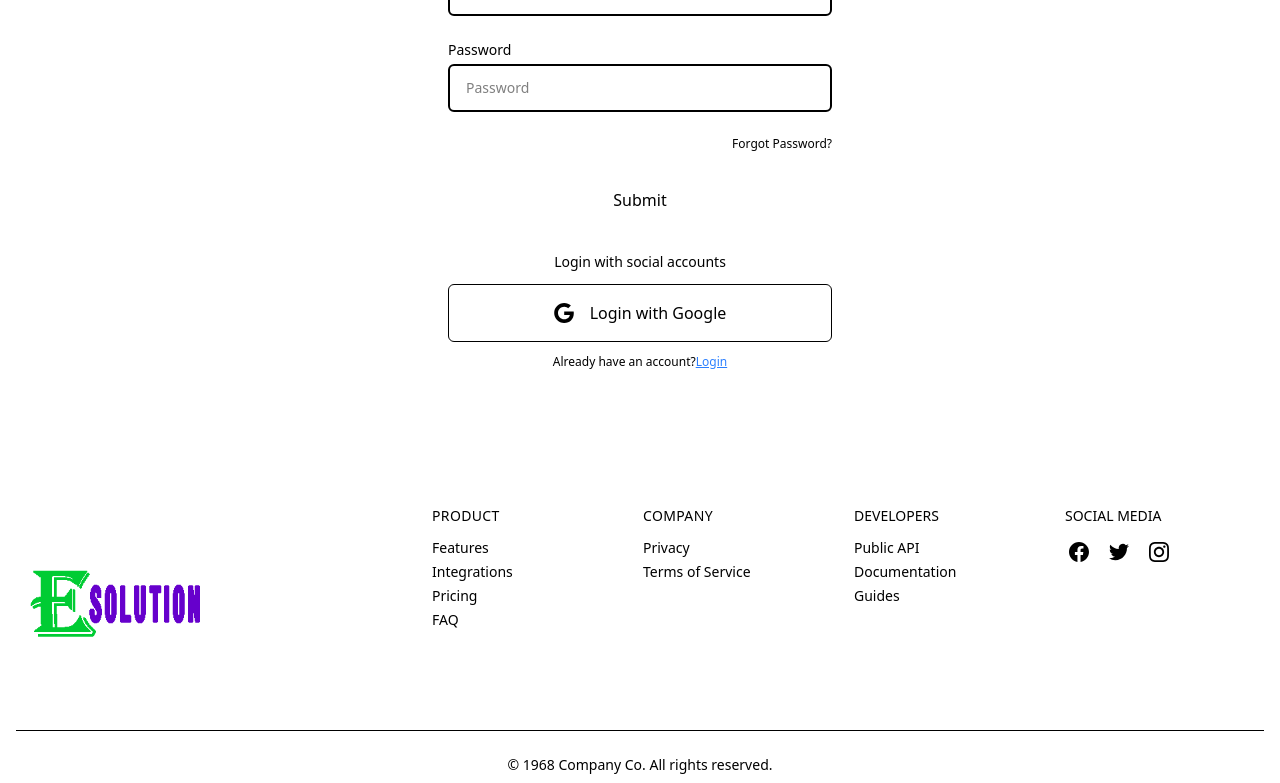
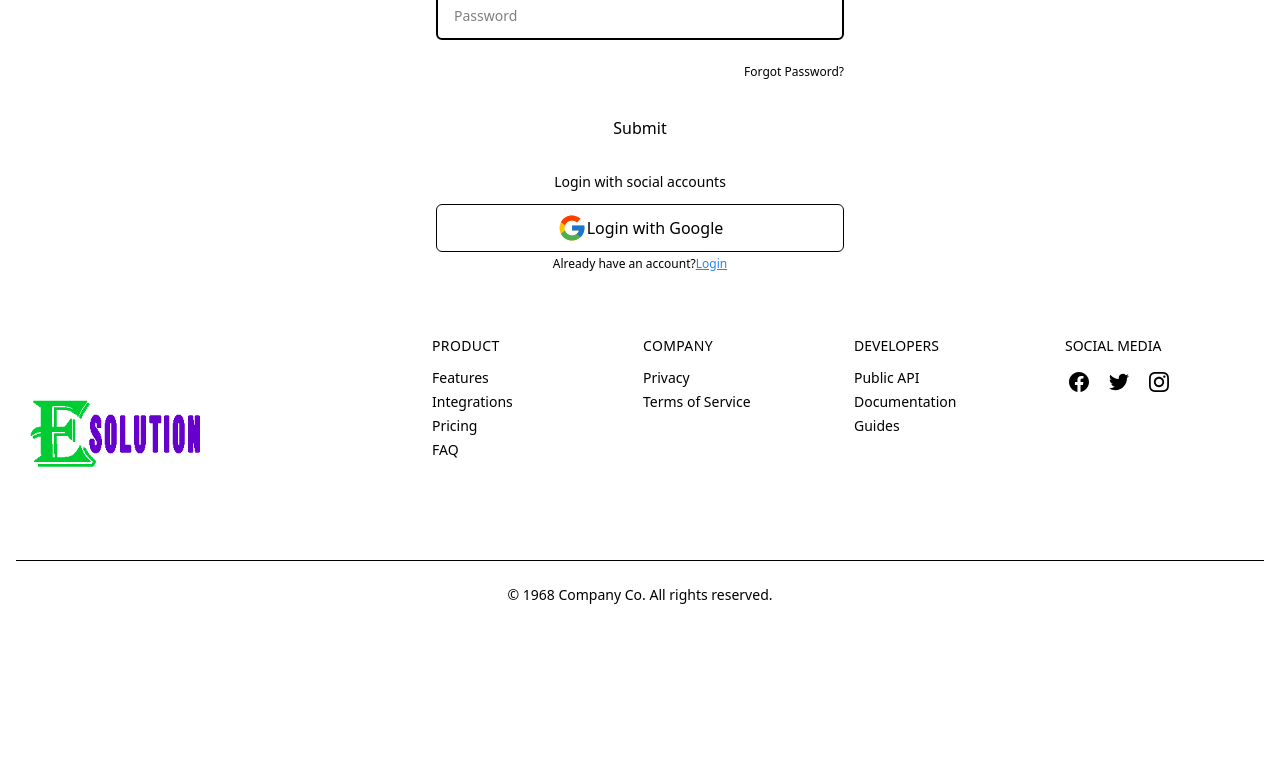
Before and after one commit to Abul-kalam800/Employee-Managment_client, a React (Vite) app: page /register in a window 1280 px wide. Shown: the part 861-1644 px from the top of the page. After the commit the page ends 1490 px from the top, so only its background shows below. Built offline with nearby package versions, Linux system fonts and the light colour scheme; no server answers.

Commit message:
Registration page work finsished

```diff
--- a/package.json
+++ b/package.json
@@ -22,8 +22,10 @@
     "react": "^19.1.0",
     "react-dom": "^19.1.0",
     "react-hook-form": "^7.60.0",
+    "react-icons": "^5.5.0",
     "react-router": "^7.6.3",
     "styled-components": "^6.1.19",
+    "sweetalert2": "^11.22.2",
     "swiper": "^11.2.10",
     "tailwindcss": "^4.1.11"
   },
--- a/src/Authentication/Register.jsx
+++ b/src/Authentication/Register.jsx
@@ -3,13 +3,14 @@ import { Form, useForm } from "react-hook-form";
 import { Link } from "react-router";
 import useAuth from "../Hook/useAuth";
 import axios from "axios";
-
-
-
+import useAxios from "../Hook/useAxios";
+import Swal from "sweetalert2";
+import { FcGoogle } from "react-icons/fc";
 
 const Register = () => {
-const {creatUser} =useAuth();
-const [profilePic,setProfilePic]=useState()
+  const { creatUser } = useAuth();
+  const [profilePic, setProfilePic] = useState();
+  const axioesInstance = useAxios();
   const {
     register,
 
@@ -20,41 +21,59 @@ const [profilePic,setProfilePic]=useState()
   const onSubmit = (data) => {
     const email = data.email;
     const password = data.password;
-    creatUser(email,password)
-    .then(result=>{
-      console.log(result.user)
-    }).catch(error=>{
-      console.log(error.message)
-    })
+    creatUser(email, password)
+      .then(async (result) => {
+        console.log(result.user);
+        // user info
+        const userInfo = {
+          email,
+          bank_account: data.Account,
+          salary: data.Salary,
+          role: data.Role,
+          Desiganition: data.Desiganition,
+          photo: profilePic,
+        };
+        console.log(userInfo);
+        const userRes = await axioesInstance.post("/users", userInfo);
+        console.log("user data save ", userRes.data);
+      })
+      .catch((error) => {
+        console.log(error.message);
+      });
     console.log(data);
+    Swal.fire({
+      position: "top-center",
+      icon: "success",
+      title: "Your work has been saved",
+      showConfirmButton: false,
+      timer: 1500,
+    });
   };
 
-  const uploadImagehandle = async (e)=>{
-    const image= e.target.files[0]
-    console.log(image)
+  const uploadImagehandle = async (e) => {
+    const image = e.target.files[0];
+    console.log(image);
 
-    const formData = new FormData()
-    formData.append('image',image)
-    const imgeLoadUrl = `https://api.imgbb.com/1/upload?key=${import.meta.env.VITE_IMG_SECERT_KEY}`;
-    try{
-      const res= await axios.post(imgeLoadUrl,formData)
-      console.log(res.data)
-      if(res.data.success){
+    const formData = new FormData();
+    formData.append("image", image);
+    const imgeLoadUrl = `https://api.imgbb.com/1/upload?key=${
+      import.meta.env.VITE_IMG_SECERT_KEY
+    }`;
+    try {
+      const res = await axios.post(imgeLoadUrl, formData);
+      console.log(res.data);
+      if (res.data.success) {
         const imgUrl = res.data.data.url;
-        console.log(imgUrl)
+        setProfilePic(imgUrl);
       }
-
-    }catch(error){
-      console.log(
-        'Image uploade is failed',error.message)
-
+    } catch (error) {
+      console.log("Image uploade is failed", error.message);
     }
-
-  }
+  };
 
   return (
-    <div className="w-full max-w-md p-8 space-y-3 rounded-xl dark:bg-gray-50 dark:text-gray-800 mx-auto my-20">
-      <h1 className="text-2xl font-bold text-center">Creat Your Account</h1>
+    <div className="w-full max-w-md p-5 space-y-1 rounded-xl dark:bg-gray-50 dark:text-gray-800 mx-auto my-5">
+      <h1 className="text-4xl font-bold text-center">Creat Your Account</h1>
       <form onSubmit={handleSubmit(onSubmit)} className="space-y-6">
         <div className="space-y-1 text-sm">
           <label htmlFor="username" className="block dark:text-gray-600">
@@ -92,9 +111,7 @@ const [profilePic,setProfilePic]=useState()
             className="border-2 w-full px-4 py-3 rounded-md dark:border-gray-300 dark:bg-gray-50 dark:text-gray-800 focus:dark:border-violet-600"
             {...register("Salary", { required: true })}
           />
-           {errors.Salary && (
-            <p className="text-red-600">Salary is required</p>
-          )}
+          {errors.Salary && <p className="text-red-600">Salary is required</p>}
         </div>
         <div className="space-y-1 text-sm">
           <label htmlFor="username" className="block dark:text-gray-600">
@@ -104,31 +121,26 @@ const [profilePic,setProfilePic]=useState()
             placeholder="Upload your photo"
             type="file"
             className="border-2 w-full px-4 py-3 rounded-md dark:border-gray-300 dark:bg-gray-50 dark:text-gray-800 focus:dark:border-violet-600"
-         onChange={uploadImagehandle}
+            onChange={uploadImagehandle}
           />
-
         </div>
         <div className="space-y-1 text-sm">
           <label htmlFor="username" className="block dark:text-gray-600">
-         Role
+            Role
           </label>
-          <select className="border-2 w-full px-2 "
-            {...register('Role',{required: true})}
-
+          <select
+            className="border-2 w-full px-2 "
+            {...register("Role", { required: true })}
           >
-
             <option value="Employee">Employee</option>
             <option value="HR">HR</option>
-
           </select>
-           {errors.Role && (
-            <p className="text-red-600">Role is required</p>
-          )}
+          {errors.Role && <p className="text-red-600">Role is required</p>}
         </div>
 
         <div className="space-y-1 text-sm">
           <label htmlFor="username" className="block dark:text-gray-600">
-           Desigation
+            Desigation
           </label>
           <input
             type="text"
@@ -136,7 +148,9 @@ const [profilePic,setProfilePic]=useState()
             className="border-2 w-full px-4 py-3 rounded-md dark:border-gray-300 dark:bg-gray-50 dark:text-gray-800 focus:dark:border-violet-600"
             {...register("Desigation", { required: true })}
           />
-          {errors.Desigation && <p className="text-red-500">Desigation is required</p>}
+          {errors.Desigation && (
+            <p className="text-red-500">Desigation is required</p>
+          )}
         </div>
         <div className="space-y-1 text-sm">
           <label htmlFor="username" className="block dark:text-gray-600">
@@ -164,7 +178,7 @@ const [profilePic,setProfilePic]=useState()
                 value: 6,
                 message: "Password must be at least 6 characters",
               },
-               validate: {
+              validate: {
                 hasUppercase: (value) =>
                   /[A-Z]/.test(value) || `Don't have Capital letter`,
                 hasSpecialChar: (value) =>
@@ -193,25 +207,19 @@ const [profilePic,setProfilePic]=useState()
       </form>
       <div className="flex items-center pt-4 space-x-1">
         <div className="flex-1 h-px sm:w-16 dark:bg-gray-300"></div>
-        <p className="px-3 text-sm dark:text-gray-600">
+        <p className="px-3 mb-2 text-sm dark:text-gray-600">
           Login with social accounts
         </p>
         <div className="flex-1 h-px sm:w-16 dark:bg-gray-300"></div>
       </div>
-      <div className="flex justify-center space-x-4">
+      <div className="flex justify-center gap-5">
         <button
           aria-label="Login with Google"
           type="button"
-          className="flex items-center justify-center w-full p-4 space-x-4 border rounded-md focus:ring-2 focus:ring-offset-1 dark:border-gray-600 focus:dark:ring-violet-600"
+          className="flex items-center justify-center w-full p-2 border rounded-md focus:ring-2 focus:ring-offset-1 dark:border-gray-600 focus:dark:ring-violet-600"
           fdprocessedid="ea7aqa"
         >
-          <svg
-            xmlns="http://www.w3.org/2000/svg"
-            viewBox="0 0 32 32"
-            className="w-5 h-5 fill-current"
-          >
-            <path d="M16.318 13.714v5.484h9.078c-0.37 2.354-2.745 6.901-9.078 6.901-5.458 0-9.917-4.521-9.917-10.099s4.458-10.099 9.917-10.099c3.109 0 5.193 1.318 6.38 2.464l4.339-4.182c-2.786-2.599-6.396-4.182-10.719-4.182-8.844 0-16 7.151-16 16s7.156 16 16 16c9.234 0 15.365-6.49 15.365-15.635 0-1.052-0.115-1.854-0.255-2.651z"></path>
-          </svg>
+       <FcGoogle size={30} />
           <p>Login with Google</p>
         </button>
       </div>
--- a/src/Hook/useAxioSecure.jsx
+++ /dev/null
@@ -1,11 +0,0 @@
-import React from 'react';
-
-const useAxioSecure = () => {
-    return (
-        <div>
-
-        </div>
-    );
-};
-
-export default useAxioSecure;
--- /dev/null
+++ b/src/Hook/useAxios.jsx
@@ -0,0 +1,12 @@
+import axios from 'axios';
+import React from 'react';
+const axioesInstance = axios.create({
+      baseURL: 'http://localhost:5000',
+})
+const useAxios = () => {
+    return axioesInstance;
+
+
+};
+
+export default useAxios;
```
Also changed, not shown: 1 other file (tests, documents, lock files or other folders).
